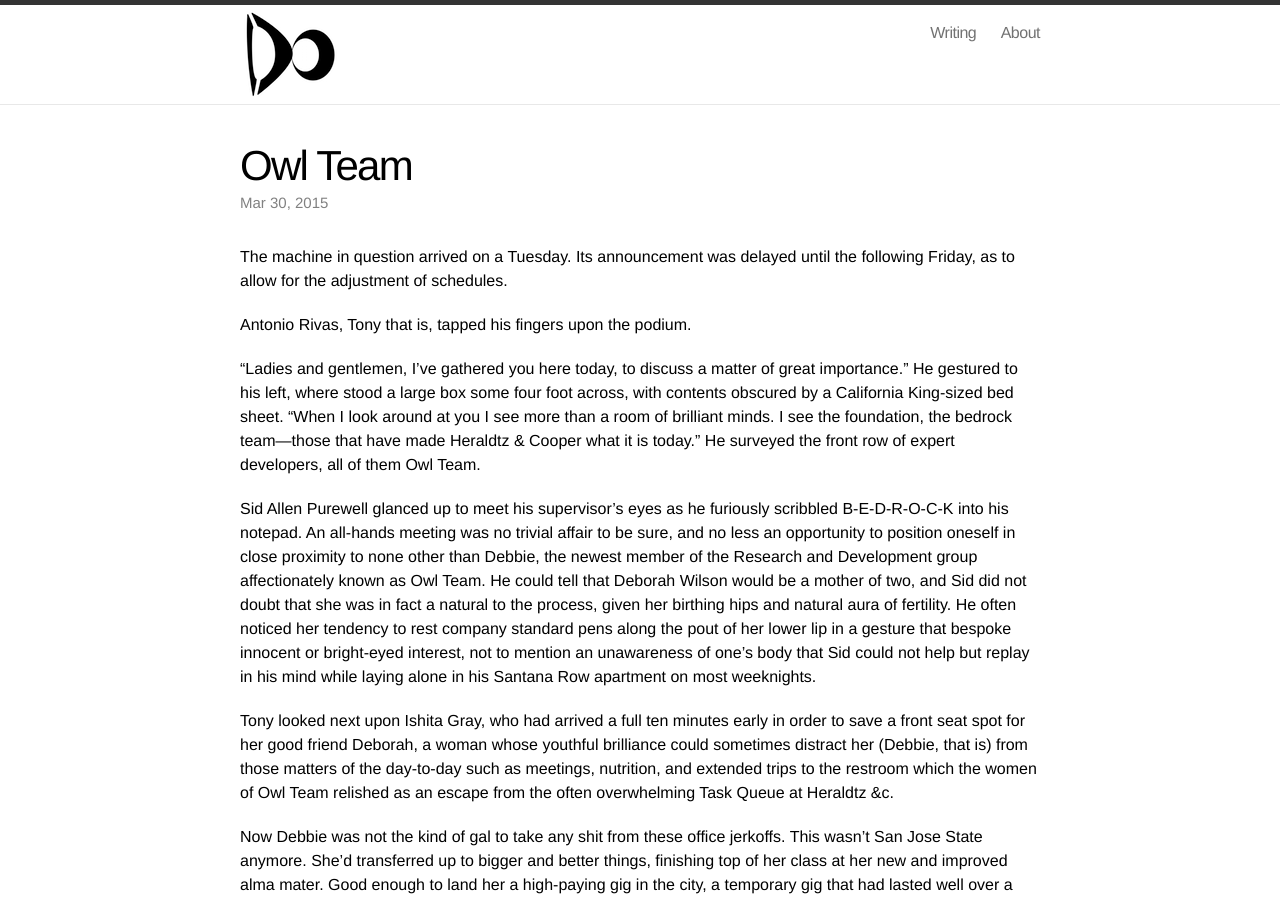
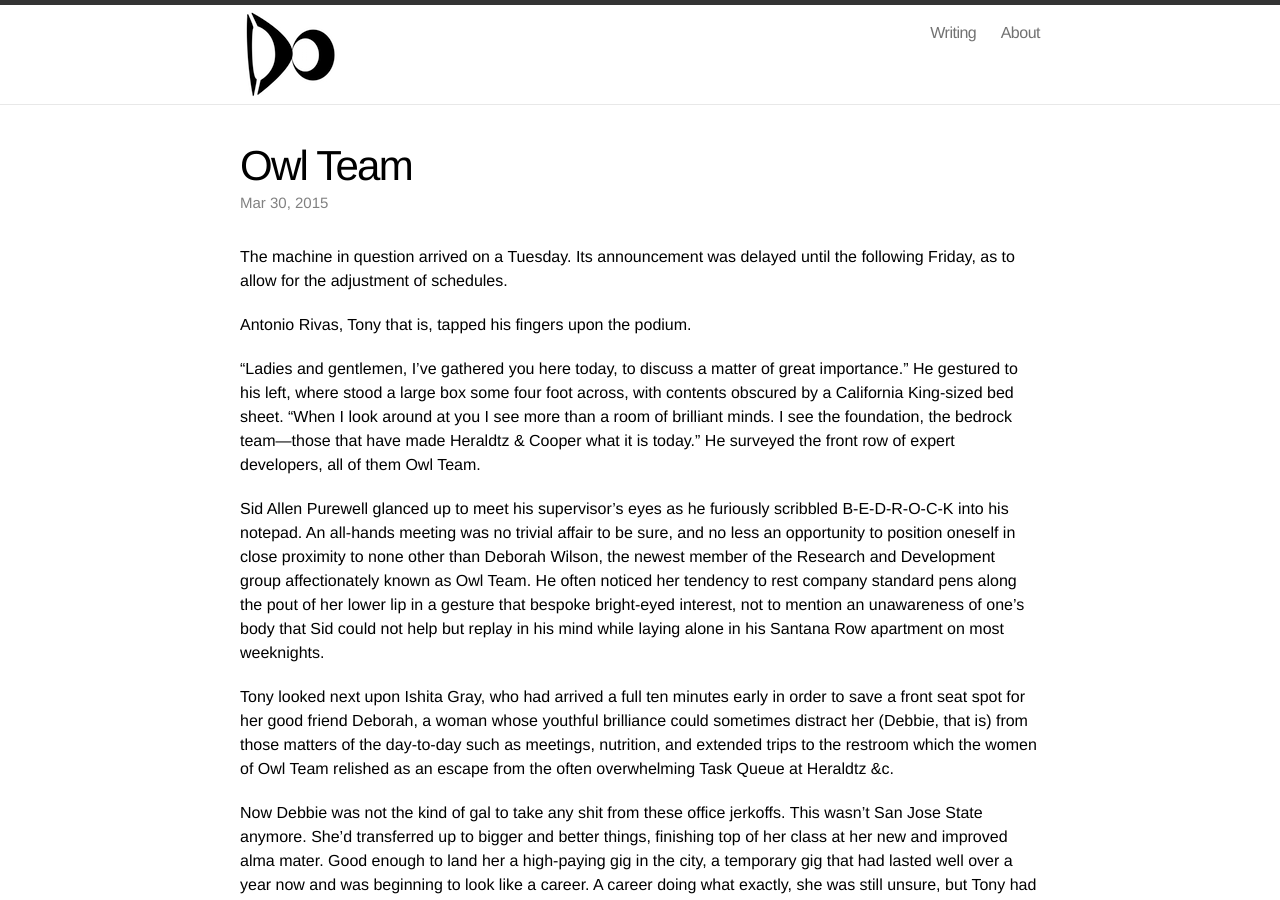
Before and after one commit to dericko/dericko.github.io, a Jekyll site: the page built from _posts/2015-03-30-owl-team.md, in a window 1280 px wide and 900 px high. Built offline with Jekyll 4.4.1, drawn with Linux system fonts in a browser that asks for light colours; some of the changed text lies outside the part shown.

Commit message:
Update 2015-03-30-owl-team.md

```diff
--- a/_posts/2015-03-30-owl-team.md
+++ b/_posts/2015-03-30-owl-team.md
@@ -12,7 +12,7 @@ Antonio Rivas, Tony that is, tapped his fingers upon the podium.
 
 “Ladies and gentlemen, I’ve gathered you here today, to discuss a matter of great importance.” He gestured to his left, where stood a large box some four foot across, with contents obscured by a California King-sized bed sheet. “When I look around at you I see more than a room of brilliant minds. I see the foundation, the bedrock team—those that have made Heraldtz & Cooper what it is today.” He surveyed the front row of expert developers, all of them Owl Team.
 
-Sid Allen Purewell glanced up to meet his supervisor’s eyes as he furiously scribbled B-E-D-R-O-C-K into his notepad. An all-hands meeting was no trivial affair to be sure, and no less an opportunity to position oneself in close proximity to none other than Debbie, the newest member of the Research and Development group affectionately known as Owl Team. He could tell that Deborah Wilson would be a mother of two, and Sid did not doubt that she was in fact a natural to the process, given her birthing hips and natural aura of fertility. He often noticed her tendency to rest company standard pens along the pout of her lower lip in a gesture that bespoke innocent or bright-eyed interest, not to mention an unawareness of one’s body that Sid could not help but replay in his mind while laying alone in his Santana Row apartment on most weeknights.
+Sid Allen Purewell glanced up to meet his supervisor’s eyes as he furiously scribbled B-E-D-R-O-C-K into his notepad. An all-hands meeting was no trivial affair to be sure, and no less an opportunity to position oneself in close proximity to none other than Deborah Wilson, the newest member of the Research and Development group affectionately known as Owl Team. He often noticed her tendency to rest company standard pens along the pout of her lower lip in a gesture that bespoke bright-eyed interest, not to mention an unawareness of one’s body that Sid could not help but replay in his mind while laying alone in his Santana Row apartment on most weeknights.
 
 Tony looked next upon Ishita Gray, who had arrived a full ten minutes early in order to save a front seat spot for her good friend Deborah, a woman whose youthful brilliance could sometimes distract her (Debbie, that is) from those matters of the day-to-day such as meetings, nutrition, and extended trips to the restroom which the women of Owl Team relished as an escape from the often overwhelming Task Queue at Heraldtz &c.
 
@@ -62,5 +62,7 @@ Ishita gave up her pleading and stood to join the others. Debbie turned to the o
 “Of course, it’s Owl Team. We’re the best and the brightest. There’s nothing better.”
 
 “What are you even saying? We’re literally doing nothing.”
+
 Sid reached out to Debbie’s hand. “Debbie, I really must be going. I have a matter of utmost urgency that must be dealt with immediately.”
+
 Sid let go of Deborah Wilson’s soft hand. He reentered the conference room. Its carpet was made of reclaimed synthetic. It was laid in modular squares, as to allow for quick replacement in the case of spills.
```
Also changed, not shown: other parts of _posts/2015-03-30-owl-team.md (+1 -1 lines).
